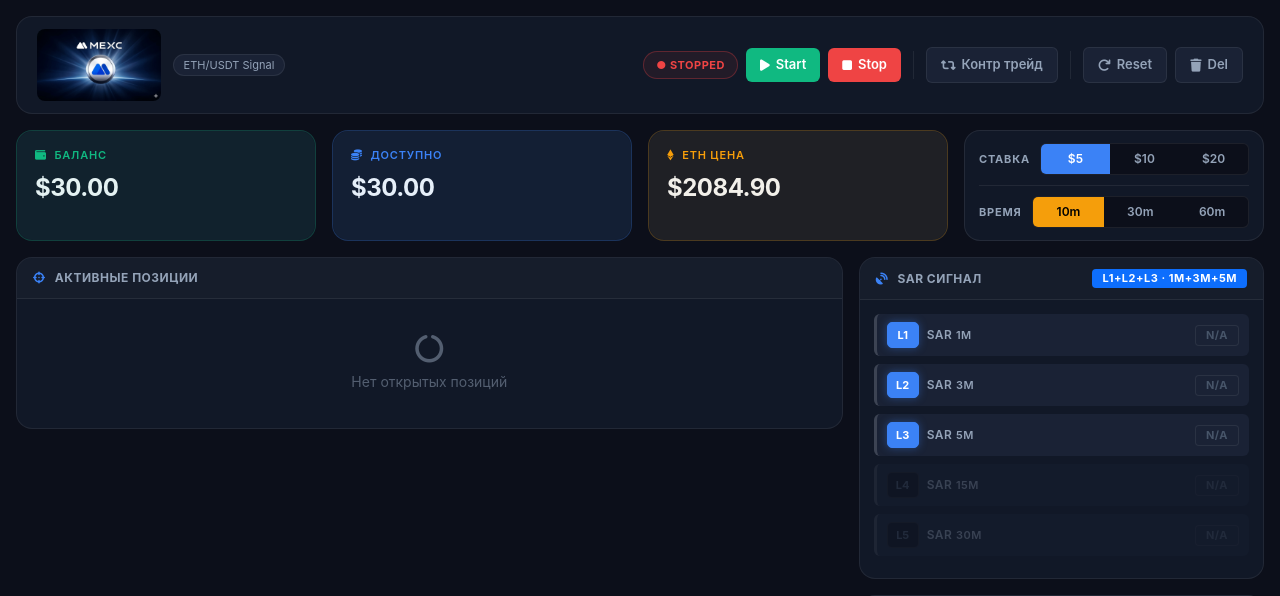
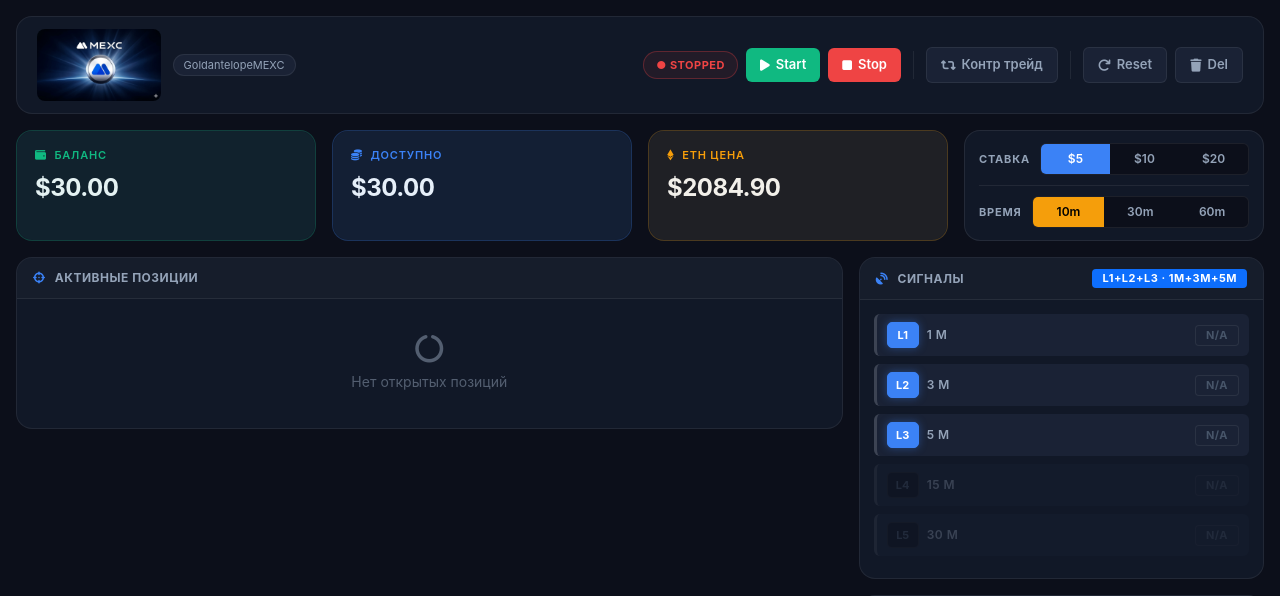
Before and after one commit to manuninkirill-bot/MEXC-proghnoz, a Flask app: page / in a window 1280 px wide. Shown: the top 596 px of the page. Run offline with Flask 3, Linux system fonts and the light colour scheme.

Commit message:
Update templates/dashboard.html

```diff
--- a/templates/dashboard.html
+++ b/templates/dashboard.html
@@ -15,7 +15,7 @@
     <div class="top-bar mb-3">
         <div class="top-bar__logo">
             <img src="{{ url_for('static', filename='img/mexc_logo.jpg') }}" alt="MEXC" class="top-bar__logo-img">
-            <span class="top-bar__sub">ETH/USDT Signal</span>
+            <span class="top-bar__sub">GoldantelopeMEXC</span>
         </div>
         <div class="top-bar__controls">
             <span id="bot-status" class="status-pill status-pill--stopped">● STOPPED</span>
@@ -116,7 +116,7 @@
             <!-- SAR Signal Panel -->
             <div class="panel">
                 <div class="panel__header">
-                    <span><i class="fas fa-satellite-dish"></i> SAR Сигнал</span>
+                    <span><i class="fas fa-satellite-dish"></i> Сигналы</span>
                     <span id="strategy-level-label" class="badge bg-primary" style="font-size:11px">L3 · 1m+3m+5m</span>
                 </div>
                 <div class="panel__body">
@@ -124,27 +124,27 @@
                     <!-- SAR Rows с мультивыбором таймфреймов -->
                     <div class="sar-row mb-2" id="sar-1m-container">
                         <button class="lvl-btn--inline" data-tf="1m" onclick="window.dashboard.toggleStrategyTf('1m')" title="Вкл/выкл 1m в стратегии">L1</button>
-                        <span class="sar-level">SAR <span class="text-muted" style="font-size:11px">1m</span></span>
+                        <span class="sar-level">1 m</span>
                         <span id="sar-1m" class="badge sar-badge">N/A</span>
                     </div>
                     <div class="sar-row mb-2" id="sar-3m-container">
                         <button class="lvl-btn--inline" data-tf="3m" onclick="window.dashboard.toggleStrategyTf('3m')" title="Вкл/выкл 3m в стратегии">L2</button>
-                        <span class="sar-level">SAR <span class="text-muted" style="font-size:11px">3m</span></span>
+                        <span class="sar-level">3 m</span>
                         <span id="sar-3m" class="badge sar-badge">N/A</span>
                     </div>
                     <div class="sar-row mb-2" id="sar-5m-container">
                         <button class="lvl-btn--inline" data-tf="5m" onclick="window.dashboard.toggleStrategyTf('5m')" title="Вкл/выкл 5m в стратегии">L3</button>
-                        <span class="sar-level">SAR <span class="text-muted" style="font-size:11px">5m</span></span>
+                        <span class="sar-level">5 m</span>
                         <span id="sar-5m" class="badge sar-badge">N/A</span>
                     </div>
                     <div class="sar-row mb-2" id="sar-15m-container">
                         <button class="lvl-btn--inline" data-tf="15m" onclick="window.dashboard.toggleStrategyTf('15m')" title="Вкл/выкл 15m в стратегии">L4</button>
-                        <span class="sar-level">SAR <span class="text-muted" style="font-size:11px">15m</span></span>
+                        <span class="sar-level">15 m</span>
                         <span id="sar-15m" class="badge sar-badge">N/A</span>
                     </div>
                     <div class="sar-row mb-2" id="sar-30m-container">
                         <button class="lvl-btn--inline" data-tf="30m" onclick="window.dashboard.toggleStrategyTf('30m')" title="Вкл/выкл 30m в стратегии">L5</button>
-                        <span class="sar-level">SAR <span class="text-muted" style="font-size:11px">30m</span></span>
+                        <span class="sar-level">30 m</span>
                         <span id="sar-30m" class="badge sar-badge">N/A</span>
                     </div>
                 </div>
```
